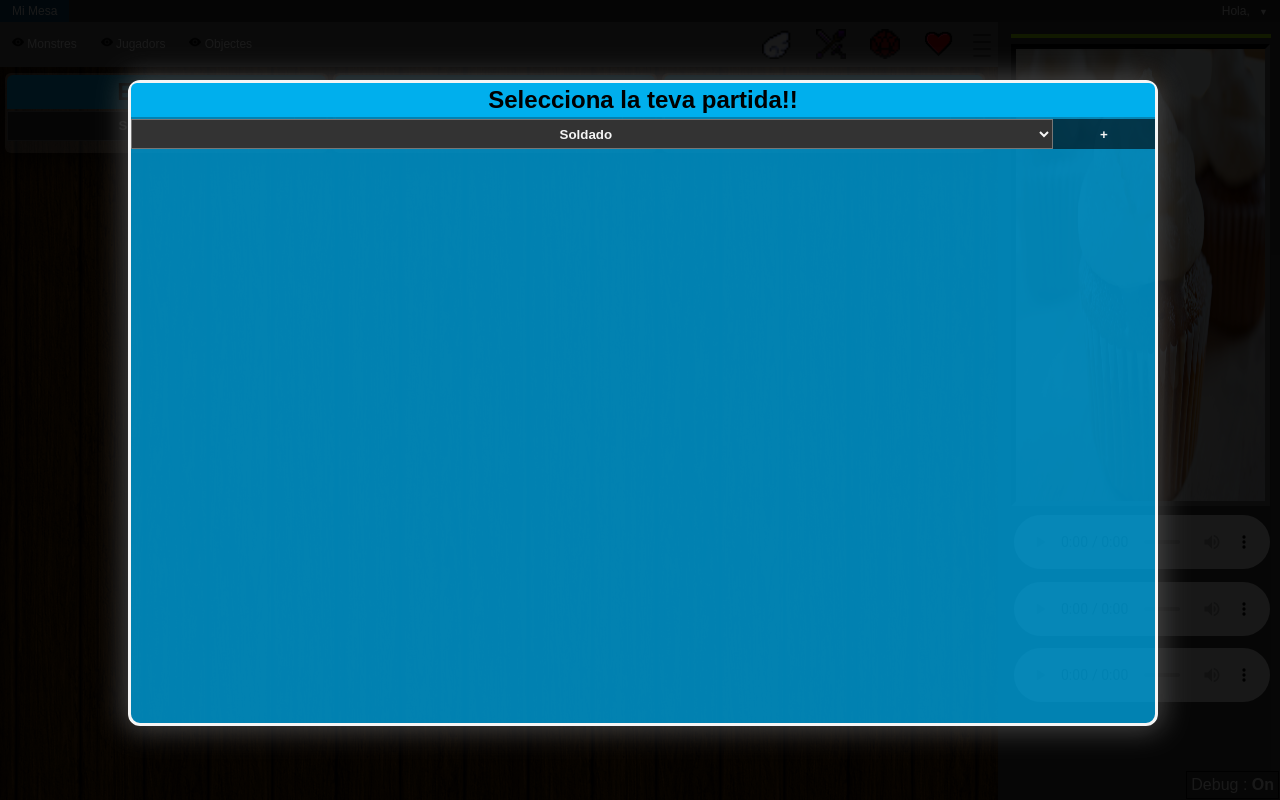
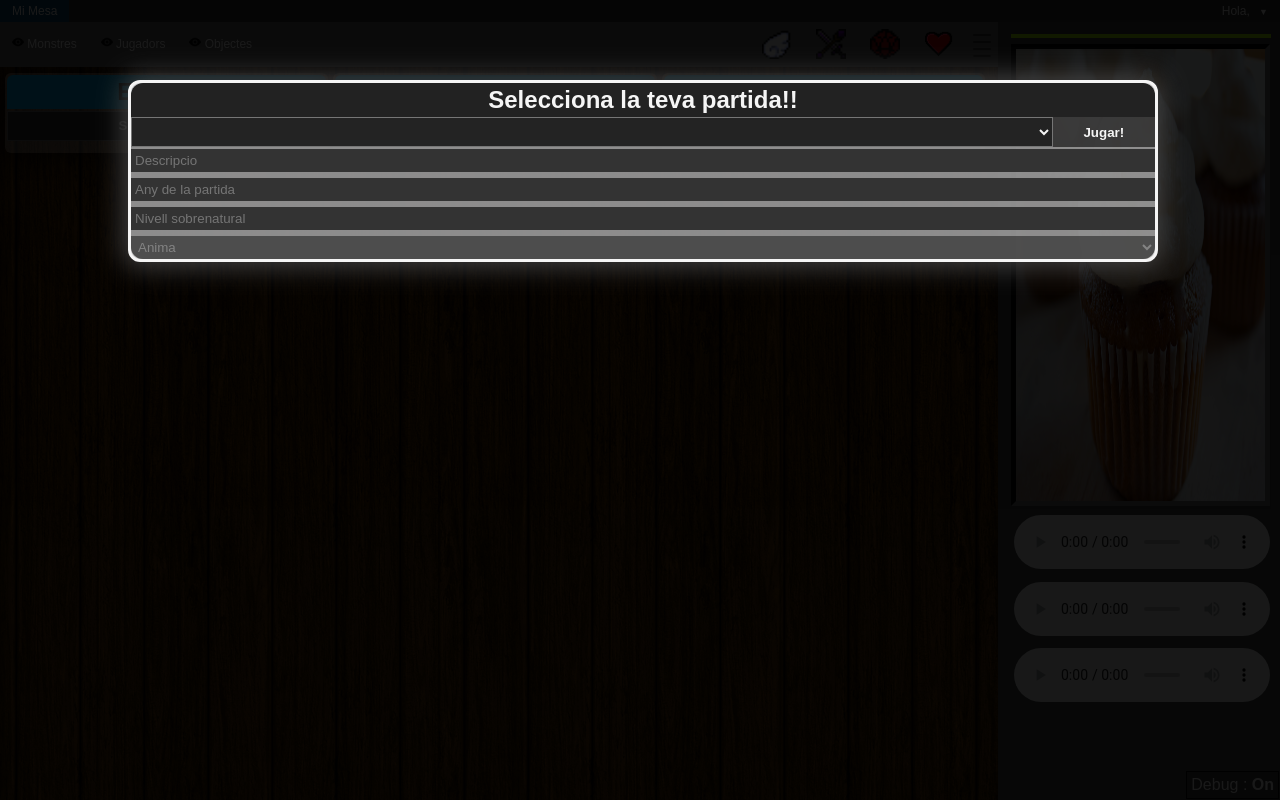
Before and after one commit to AniMasterOnline/AniMaster, a PHP site: page /mesav2.php in a window 1280 px wide. Run offline with PHP 8.4, Linux system fonts and the light colour scheme; the visitor is signed in with stand-in values (Sample User, id 1); tables that the repository leaves empty hold one stand-in row (values such as "Sample post"); data that the repository does not hold is empty; some libraries are stand-ins or nearby versions.

Commit message:
Mesa selector v2

```diff
--- a/Public/css/mesaStyle.css
+++ b/Public/css/mesaStyle.css
@@ -1,6 +1,7 @@
 /***********************************************************/
 /*Menu Triar partida !!*/
 #contenidor-partida{
+    //display: none;
     z-index: 4;
     position: fixed;
     width:100%;
@@ -18,16 +19,81 @@
     top: 10%;
     left: 10%;
     width:80%;
-    height: 80%;
     margin: 0 auto;
-    background-color:rgba(0,173,237,0.75);
+    background-color:rgba(250,250,250,0.8);
     border: 3px solid whitesmoke;
     border-radius: 12px 12px 12px 12px;
-    margin-bottom: 6px;
     -webkit-box-shadow: 0px 0px 27px 5px rgba(0,173,237,0.8);
     -moz-box-shadow: 0px 0px 27px 5px rgba(0,173,237,0.8);
     box-shadow: 0px 0px 27px 5px rgba(80,80,80,0.8);
 }
+    #PartSel-title{
+        text-align: center;
+        border-radius: 12px 12px 0px 0px;
+        background-color: rgba(34,34,34,1);
+        color: whitesmoke;
+        padding: 3px;
+    }
+    #PartSel{
+        float: left;
+        width: 100%;
+        background-color: rgba(0,0,0,0.3);
+        padding: 0px;
+        padding-bottom: 2px;
+    }
+        #selpart{
+            float: left;
+            width: 90%;
+            height: 30px;
+            background-color: rgba(24,24,24,0.9);
+            font-weight: bold;
+            text-align: center;
+            vertical-align: middle;
+            color: whitesmoke;
+            outline:0px;
+
+        }
+            #selPartida{
+                float: right;
+                width: 10%;
+                height: 30px;
+                background-color: rgba(0,0,0,0.6);
+                border: none;
+                color: whitesmoke;
+                font-weight: 600;
+                outline:0px;
+
+            }
+            #selPartida:hover {
+                background-color:#00baff;
+                color:#002000;
+            }
+            #selPartida:active {
+                background-color:#00baff;
+                color:#002000;
+            }
+    #PartSel-llista{
+        float: left;
+        width: 100%;
+        background-color: rgba(0,0,0,0.3);
+        border-radius: 0px 0px 12px 12px;
+    }
+    .input-partida{
+        float: left;
+        width: 100%;
+        background-color: #333;
+        padding: 4px;
+        margin-bottom: 6px;
+        border: none;
+    }
+    .input-partida-bottom{
+        float: left;
+        width: 100%;
+        background-color: #333;
+        padding: 3px;
+        border: none;
+        border-radius: 0px 0px 12px 12px;
+    }
 
 /***********************************************************/
 /*Header Menu !!*/
--- a/Public/jquery/mesa.js
+++ b/Public/jquery/mesa.js
@@ -1,4 +1,5 @@
 $(document).ready(function(){
+    $( "#panel-partida" ).draggable({ disabled: false, revert: true, containment: "#contenidor-partida", scroll: false});
     /*Toggles dels ulls i de les fitxes*/
     var i = 1;
     $("#eyedrag").click(function() {
@@ -6,6 +7,7 @@
         i++;
         if (i%2 == 0){
             opc = false;
+
             $( ".fitxa-open" ).draggable({ disabled: opc, revert: opc, stack: ".mesa-content-open .fitxa-open", containment: ".mesa-content-open", scroll: false});
         }else{
             opc = true;
@@ -15,7 +17,6 @@
     });
     $("#eyemonst").click(function(){
         $("#taulmonst").toggle(500);
-
         $( "#taulmonst" ).draggable();
     });
     $("#eyepj").click(function(){
--- a/System/Classes/Partida.php
+++ b/System/Classes/Partida.php
@@ -80,6 +80,27 @@
             }
             $db->close();
             return $rtn;
+        }
+        public function get_all($id){
+            $db = new connexio();
+            $sql = "SELECT * FROM Partida WHERE id_partida = '$id'";
+            $query = $db->query($sql);
+            $count = 0;
+            $datos = "";
+            if ($query->num_rows > 0) {
+                while($row = $query->fetch_assoc()) {
+                    $count++;
+                    $datos = $row;
+                }
+            } else {
+                $count = 0;
+            }
+            $db->close();
+            if($count == 1){
+                return $datos;
+            }else{
+                return null;
+            }
         }
         //CONSTRUCTORS
         function __construct(){
--- a/mesav2.php
+++ b/mesav2.php
@@ -20,15 +20,39 @@
         ?>
         <div id="contenidor-partida">
             <div id="panel-partida">
-                <h2 class="fitxa-title">Selecciona la teva partida!!</h2>
-                <div class="llista">
-                    <select name="npc" class="selfit">
-                        <option value="1">Soldado</option>
-                        <option value="2">Lobo</option>
-                        <option value="3">Araña gigante</option>
-                        <option value="4">Chutlu</option>
+                <h2 id="PartSel-title">Selecciona la teva partida!!</h2>
+                <div id="PartSel">
+                    <select name="selpart" id="selpart">
+                        <?php
+                        require_once(__DIR__.'/System/Classes/Usuari_Partida.php');
+                        require_once(__DIR__.'/System/Classes/Partida.php');
+                        $Usuari_Partida = new Usuari_Partida();
+                        $Taula_Usuari_Partida = $Usuari_Partida->view_user($value['id_usuari']);
+                        foreach ($Taula_Usuari_Partida as $row) {
+                            $Partida = new Partida();
+                                echo '<option  value="'.$row->id_partida.'">'.$Partida->get_titol($row->id_partida).'</option>';
+                        }
+                        ?>
                     </select>
-                    <button id="add-monster" class="selfit-button">+</button>
+                    <button onclick="selecciona(this);" id="selPartida">Jugar!</button>
+                    <?php
+                    $tup = $Usuari_Partida->view_user($value['id_usuari']);
+                    $Part= new Partida();
+                    $rtn = array();
+                    foreach ($tup as $row) {
+                        $var = $Part->get_all($row->id_partida);
+                        array_push($rtn, $var);
+                    }
+                    ?>
+                </div>
+                <div id="PartSel-llista">
+                    <input class="input-partida" id="descripcio" placeholder="Descripcio" value="<?php echo $rtn[0]['descripcio']; ?>" type="text" name="TempDescripcio" maxlength="250" disabled>
+                    <input class="input-partida" id="any_partida" placeholder="Any de la partida" value="<?php echo $rtn[0]['any_partida']; ?>" type="number" name="TempAny_partida" disabled>
+                    <input class="input-partida" id="nivel_sobrenatural" placeholder="Nivell sobrenatural" value="<?php echo $rtn[0]['nivel_sobrenatural']; ?>" type="number" name="TempNivel_sobrenatural" disabled>
+                    <select id="disabled-joc" class="input-partida-bottom" name="TempJoc" disabled>
+                        <option value="Anima" selected>Anima</option>
+                        <option value="Test" >Test</option>
+                    </select>
                 </div>
             </div>
         </div>
--- a/nbproject/private/private.xml
+++ b/nbproject/private/private.xml
@@ -2,10 +2,6 @@
 <project-private xmlns="http://www.netbeans.org/ns/project-private/1">
     <editor-bookmarks xmlns="http://www.netbeans.org/ns/editor-bookmarks/2" lastBookmarkId="0"/>
     <open-files xmlns="http://www.netbeans.org/ns/projectui-open-files/2">
-        <group>
-            <file>file:/C:/Users/Seiber/Documents/GitHub/AniMaster/panel.php</file>
-            <file>file:/C:/Users/Seiber/Documents/GitHub/AniMaster/Public/jquery/panel.js</file>
-            <file>file:/C:/Users/Seiber/Documents/GitHub/AniMaster/Public/css/contentStyle.css</file>
-        </group>
+        <group/>
     </open-files>
 </project-private>
```
